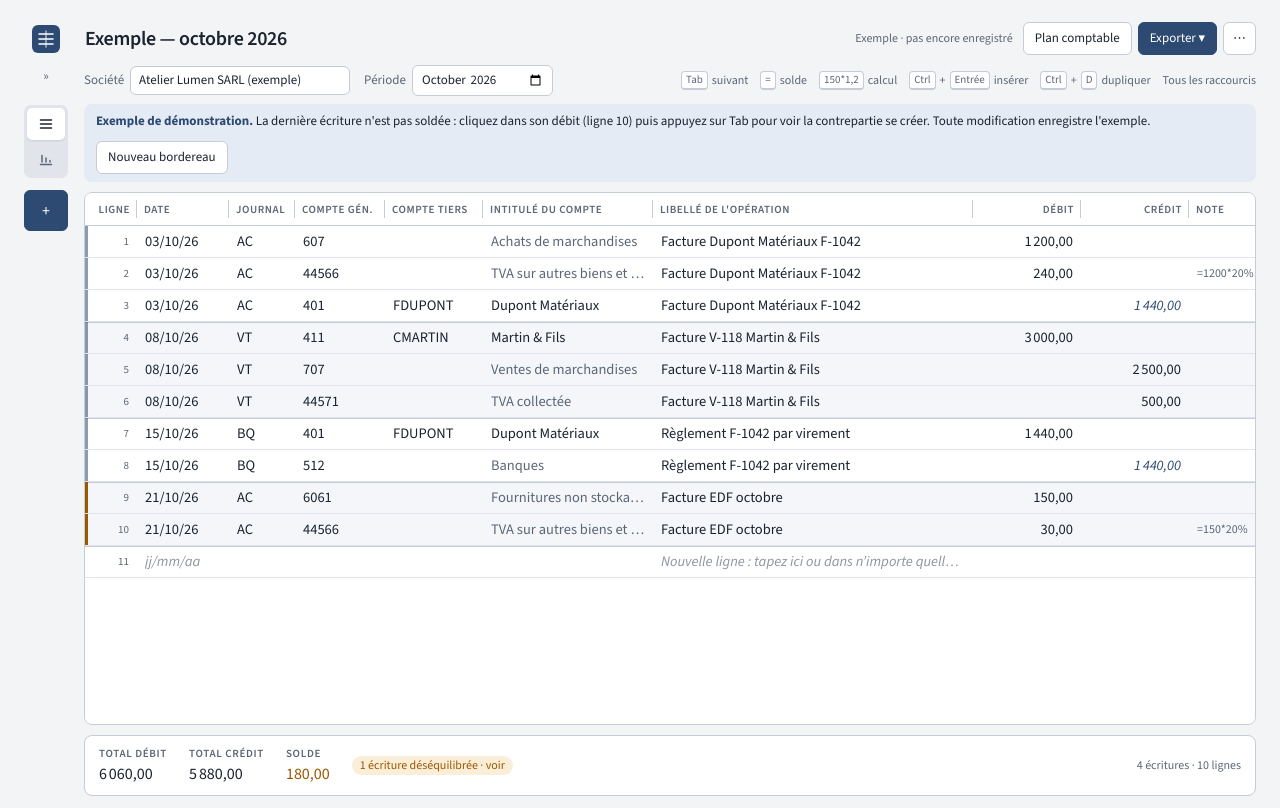
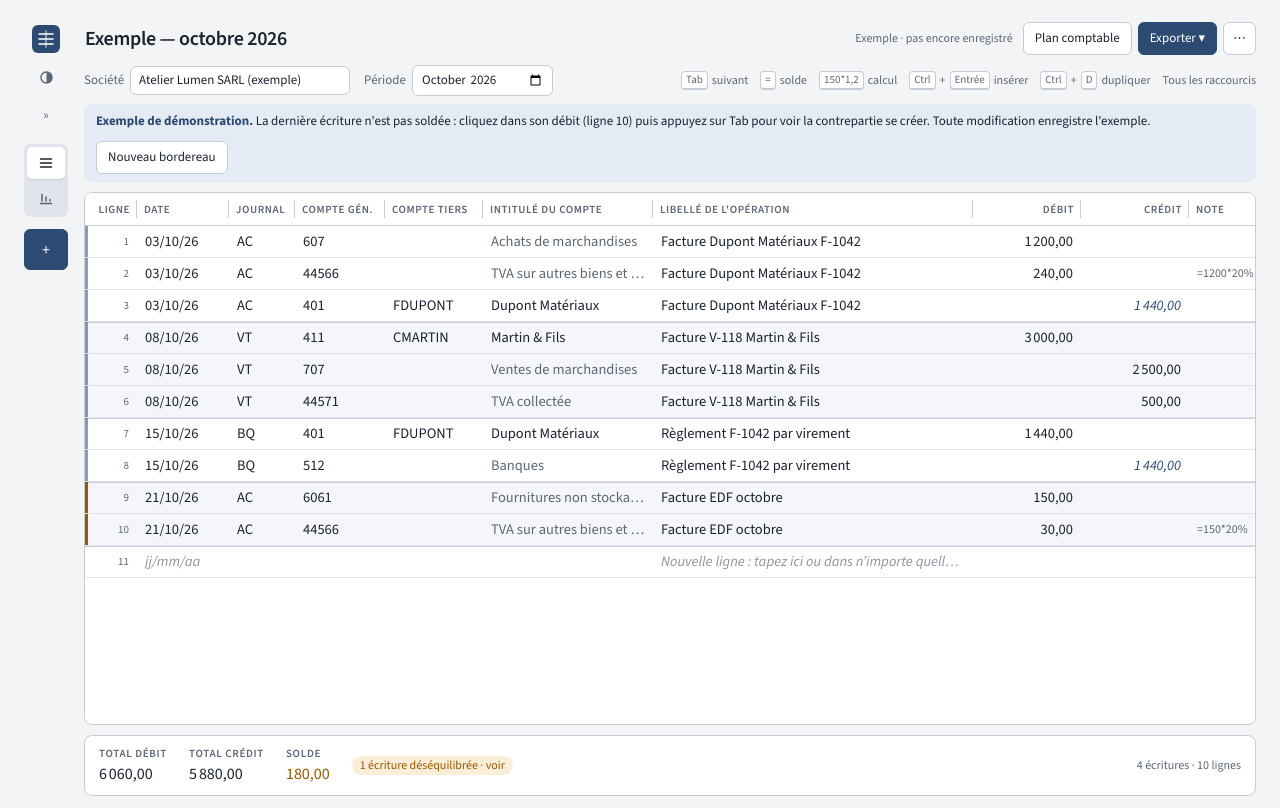
Before and after one commit to user034988/compta-cours, a plain HTML site: page src/app.html in a window 1280 px wide. Drawn offline with nearby package versions, Linux system fonts and the light colour scheme.

Commit message:
Bouton de thème : automatique, clair ou sombre
Co-Authored-By: Claude Opus 5.5 <noreply@anthropic.com>
Claude-Session: https://claude.ai/code/session_017CZLUej88cVrcSVXnN9or5

```diff
--- a/src/app.html
+++ b/src/app.html
@@ -52,14 +52,17 @@ button,input,select{font:inherit;color:inherit}
 .bitem .mt{font-size:12px;color:var(--muted);display:flex;gap:6px;align-items:center;flex-wrap:wrap}
 .side-foot{font-size:12px;color:var(--muted);border-top:1px solid var(--rule);padding-top:10px}
 .side-empty{font-size:13px;color:var(--muted);padding:6px 10px}
-.side-toggle{margin-left:auto;font-size:17px;line-height:1;color:var(--muted)}
+.theme-btn{margin-left:auto;padding:5px 7px;color:var(--muted);line-height:0}
+.theme-btn:hover{color:var(--ink)}
+.theme-btn svg{width:17px;height:17px}
+.side-toggle{font-size:17px;line-height:1;color:var(--muted)}
 .side-toggle:hover{color:var(--ink)}
 @media (min-width: 861px){
   .app{transition:grid-template-columns .2s ease}
   .app.side-mini{grid-template-columns:44px minmax(0,1fr)}
   .app.side-mini .brand{flex-direction:column;gap:8px;padding:4px 0}
   .app.side-mini .brand>div,.app.side-mini .seg .lbl,.app.side-mini .side-label,.app.side-mini .blist,.app.side-mini .side-foot,.app.side-mini #btnNew .lbl{display:none}
-  .app.side-mini .side-toggle{margin-left:0}
+  .app.side-mini .side-toggle,.app.side-mini .theme-btn{margin-left:0}
   .app.side-mini .seg{grid-template-columns:1fr;padding:3px}
   .app.side-mini .seg button{display:flex;justify-content:center;padding:8px 0}
   .app.side-mini .seg .ico{display:block}
@@ -298,6 +301,7 @@ table.amo td.has-c::after{content:"";position:absolute;top:0;right:0;border-styl
     <div class="brand">
       <svg width="30" height="30" viewBox="0 0 30 30" aria-hidden="true"><rect x="1" y="1" width="28" height="28" rx="6" fill="var(--accent)"/><path d="M8 10h14M8 15h14M8 20h14" stroke="var(--accent-ink)" stroke-width="1.6" stroke-linecap="round"/><path d="M15 7v16" stroke="var(--accent-ink)" stroke-width="1.6" stroke-linecap="round" opacity=".55"/></svg>
       <div><strong>Comptabilité</strong><span>Saisie et amortissements</span></div>
+      <button class="btn icon ghost theme-btn" id="btnTheme" type="button" aria-label="Thème : automatique" title="Thème : automatique (cliquer pour passer en mode clair)"></button>
       <button class="btn icon ghost side-toggle" id="btnCollapse" type="button" aria-label="Réduire le panneau" aria-expanded="true" title="Réduire le panneau (Ctrl+B)">«</button>
     </div>
     <div class="seg" id="viewSeg" role="tablist" aria-label="Type de document">
@@ -3510,6 +3514,24 @@ $('#backupFile').addEventListener('change', async e => {
   toast(`Sauvegarde restaurée : ${plural(nb, 'bordereau', 'bordereaux')}, ${plural(ni, 'tableau', 'tableaux')}.`);
 });
 
+/* ================= Thème : automatique, clair ou sombre ================= */
+const THEME_KEY = 'bordereaux-saisie:theme';
+const THEME_ICON = {
+  auto: '<svg viewBox="0 0 20 20" aria-hidden="true"><circle cx="10" cy="10" r="6.5" fill="none" stroke="currentColor" stroke-width="1.6"/><path d="M10 3.5a6.5 6.5 0 0 1 0 13z" fill="currentColor"/></svg>',
+  light: '<svg viewBox="0 0 20 20" aria-hidden="true"><circle cx="10" cy="10" r="3.6" fill="none" stroke="currentColor" stroke-width="1.6"/><path d="M10 1.8v2.4M10 15.8v2.4M1.8 10h2.4M15.8 10h2.4M4.2 4.2l1.7 1.7M14.1 14.1l1.7 1.7M4.2 15.8l1.7-1.7M14.1 5.9l1.7-1.7" stroke="currentColor" stroke-width="1.6" stroke-linecap="round"/></svg>',
+  dark: '<svg viewBox="0 0 20 20" aria-hidden="true"><path d="M15.8 12.6A6.8 6.8 0 0 1 7.4 4.2a6.8 6.8 0 1 0 8.4 8.4z" fill="none" stroke="currentColor" stroke-width="1.6" stroke-linejoin="round"/></svg>',
+};
+const THEME_TXT = { auto: 'automatique (comme votre appareil)', light: 'mode clair', dark: 'mode sombre' };
+const THEME_NEXT = { auto: 'light', light: 'dark', dark: 'auto' };
+function setTheme(t, remember) {
+  if (t === 'light' || t === 'dark') document.documentElement.setAttribute('data-theme', t); else document.documentElement.removeAttribute('data-theme');
+  const b = $('#btnTheme'); b.innerHTML = THEME_ICON[t];
+  b.setAttribute('aria-label', 'Thème : ' + THEME_TXT[t]); b.title = `Thème : ${THEME_TXT[t]} · cliquer pour passer en ${THEME_TXT[THEME_NEXT[t]]}`; b.dataset.t = t;
+  if (remember) { try { localStorage.setItem(THEME_KEY, t); } catch (e) {} toast('Thème : ' + THEME_TXT[t]); }
+}
+$('#btnTheme').addEventListener('click', () => setTheme(THEME_NEXT[$('#btnTheme').dataset.t || 'auto'], true));
+{ let t = null; try { t = localStorage.getItem(THEME_KEY); } catch (e) {} setTheme(t === 'light' || t === 'dark' ? t : 'auto', false); }
+
 /* ================= Démarrage ================= */
 rebuildAccounts();
 S.view = 'bdx';
```
Also changed, not shown: index.html (+24 -2 lines).
